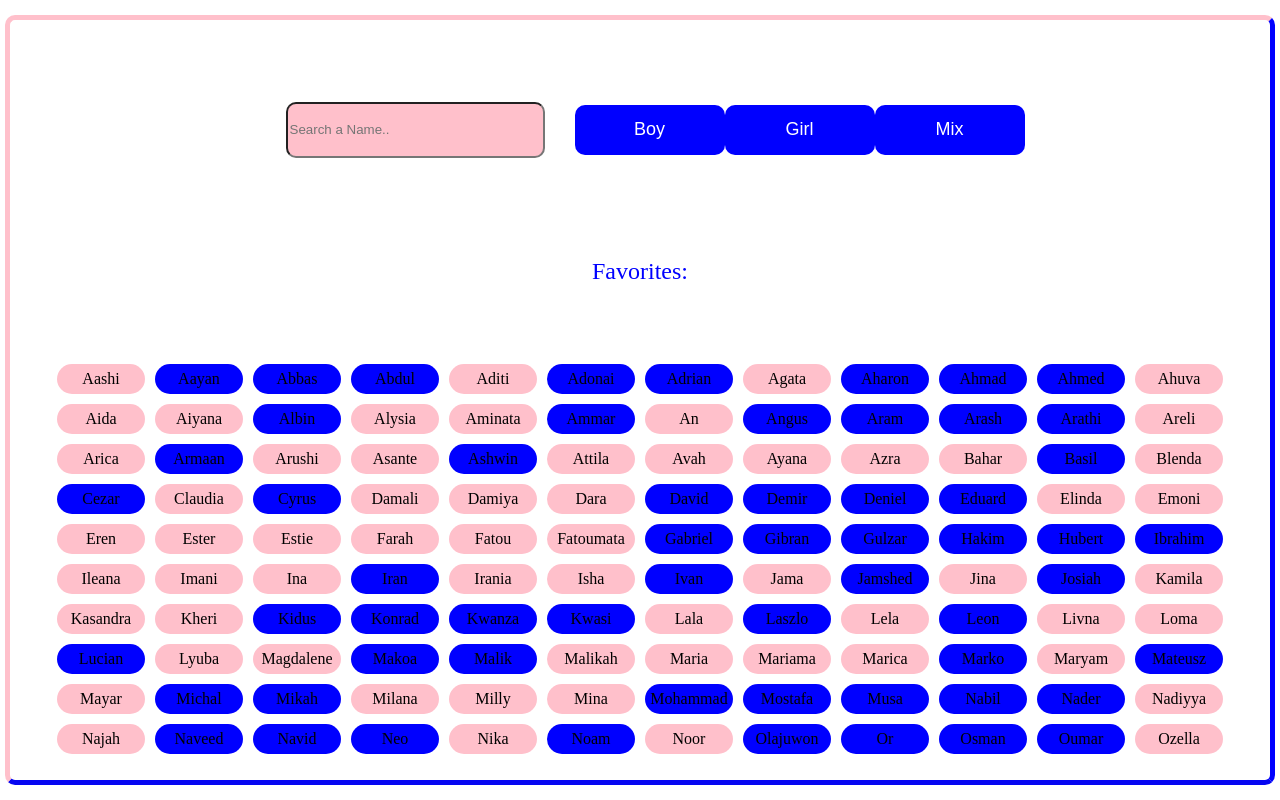
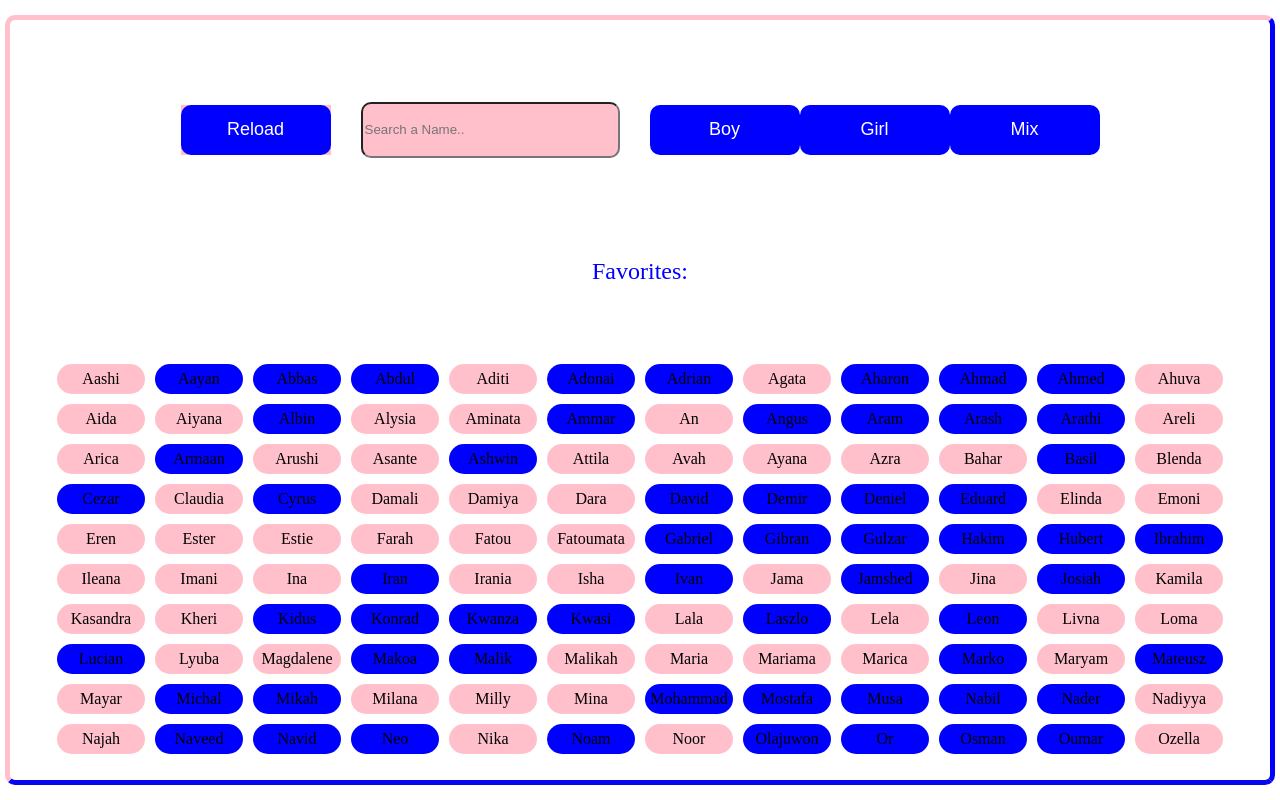
Before and after one commit to Bahare09/baby-name-react, a React (Create React App) app: page / in a window 1280 px wide. Built offline with nearby package versions, Linux system fonts and the light colour scheme.

Commit message:
Reload button

```diff
--- a/src/App.css
+++ b/src/App.css
@@ -87,3 +87,6 @@ p {
   text-align: center;
   margin-top: 20px;
 }
+.reload {
+  background-color: pink;
+}
--- a/src/Favorite.js
+++ b/src/Favorite.js
@@ -58,11 +58,17 @@ const Favorite = (props) => {
   const mixHandler = () => {
     SetNameList(searchList);
   };
+  const reloadHandler = () => {
+    SetNameList(sortedData);
+  };
 
   return (
     <div className="container">
       <div>
         <div className="search-button">
+          <div className="reload">
+            <button onClick={reloadHandler}>Reload</button>
+          </div>
           <Search search={search} />
           <button onClick={boyHandler}>Boy</button>
           <button onClick={girlHandler}>Girl</button>
```
